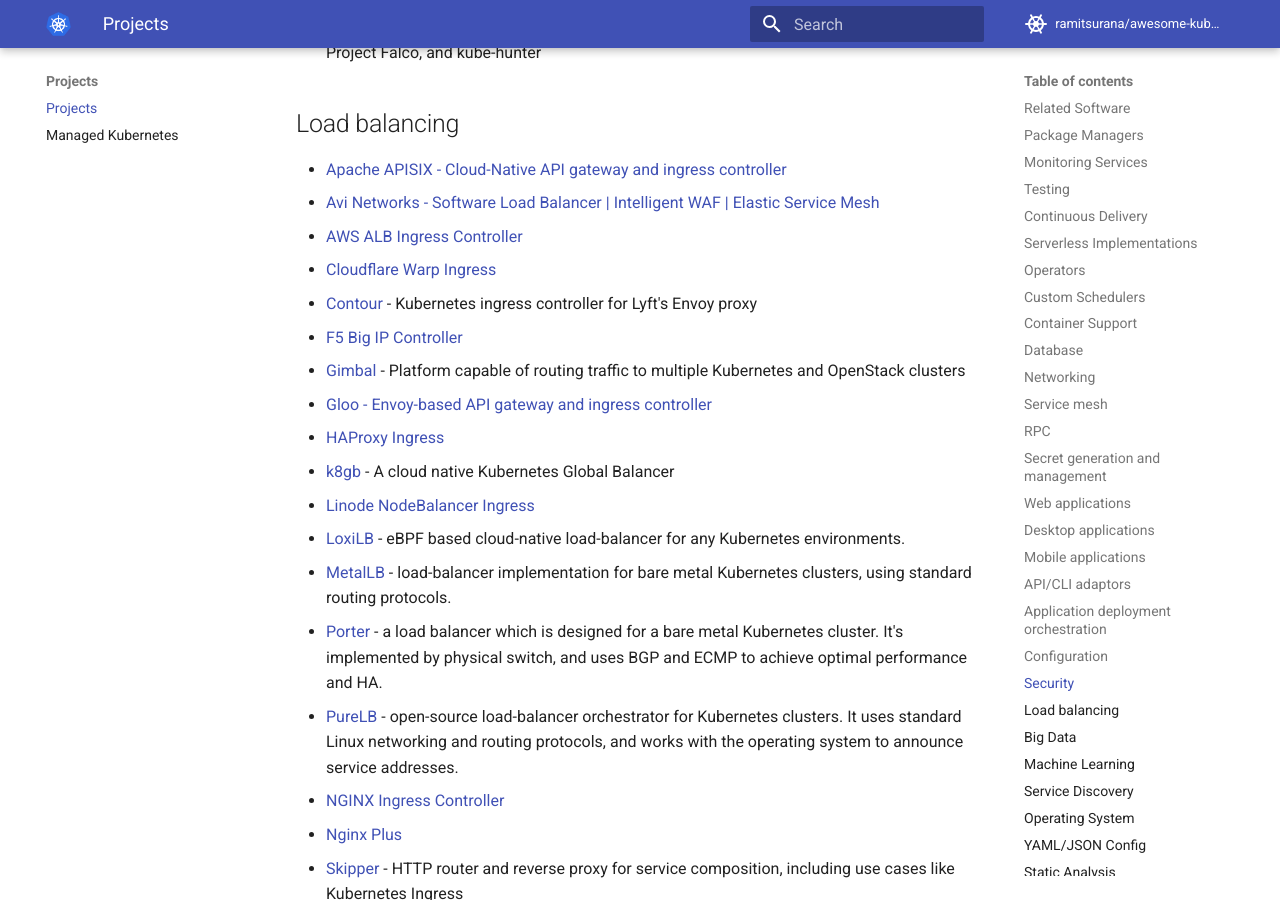
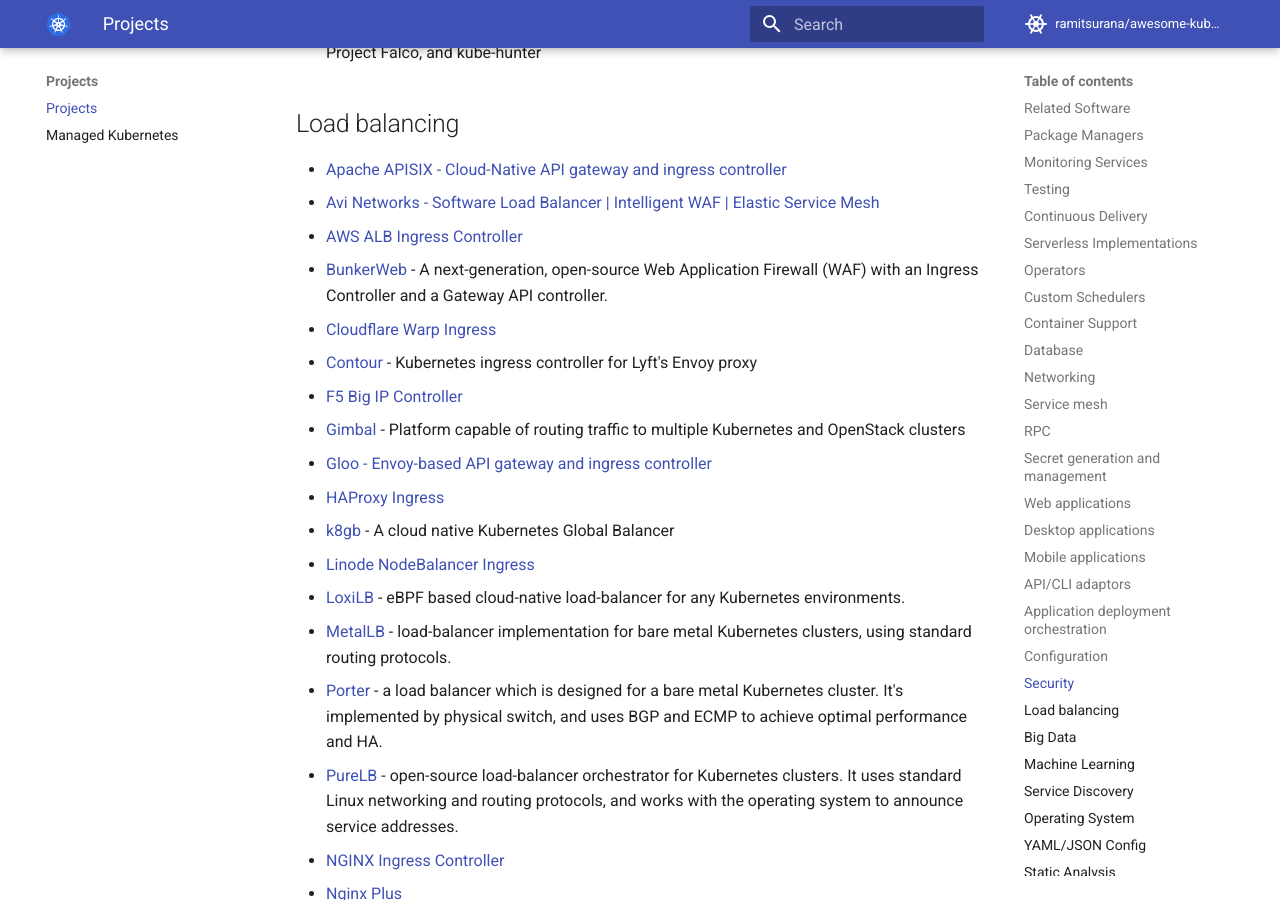
Before and after one commit to ramitsurana/awesome-kubernetes, an MkDocs documentation site: the page built from docs/projects/projects.md, in a window 1280 px wide and 900 px high, scrolled down 16267 px. Built offline with MkDocs 1.6.1 and Material for MkDocs 9.7.7, drawn with Linux system fonts in a browser that asks for light colours; comment, search, counter and statistics services are not loaded.

Commit message:
feat: Add BunkerWeb to the list of projects, including its description as a WAF with Ingress Controller and Gateway API controller.

```diff
--- a/docs/projects/projects.md
+++ b/docs/projects/projects.md
@@ -434,6 +434,7 @@ Projects
 * [Apache APISIX - Cloud-Native API gateway and ingress controller](https://github.com/apache/apisix)
 * [Avi Networks - Software Load Balancer | Intelligent WAF | Elastic Service Mesh](https://avinetworks.com/)
 * [AWS ALB Ingress Controller](https://github.com/kubernetes-sigs/aws-alb-ingress-controller)
+* [BunkerWeb](https://github.com/bunkerity/bunkerweb) - A next-generation, open-source Web Application Firewall (WAF) with an Ingress Controller and a Gateway API controller.
 * [Cloudflare Warp Ingress](https://github.com/cloudflare/cloudflare-ingress-controller)
 * [Contour](https://github.com/projectcontour/contour) - Kubernetes ingress controller for Lyft's Envoy proxy
 * [F5 Big IP Controller](https://github.com/F5Networks/k8s-bigip-ctlr)
```
